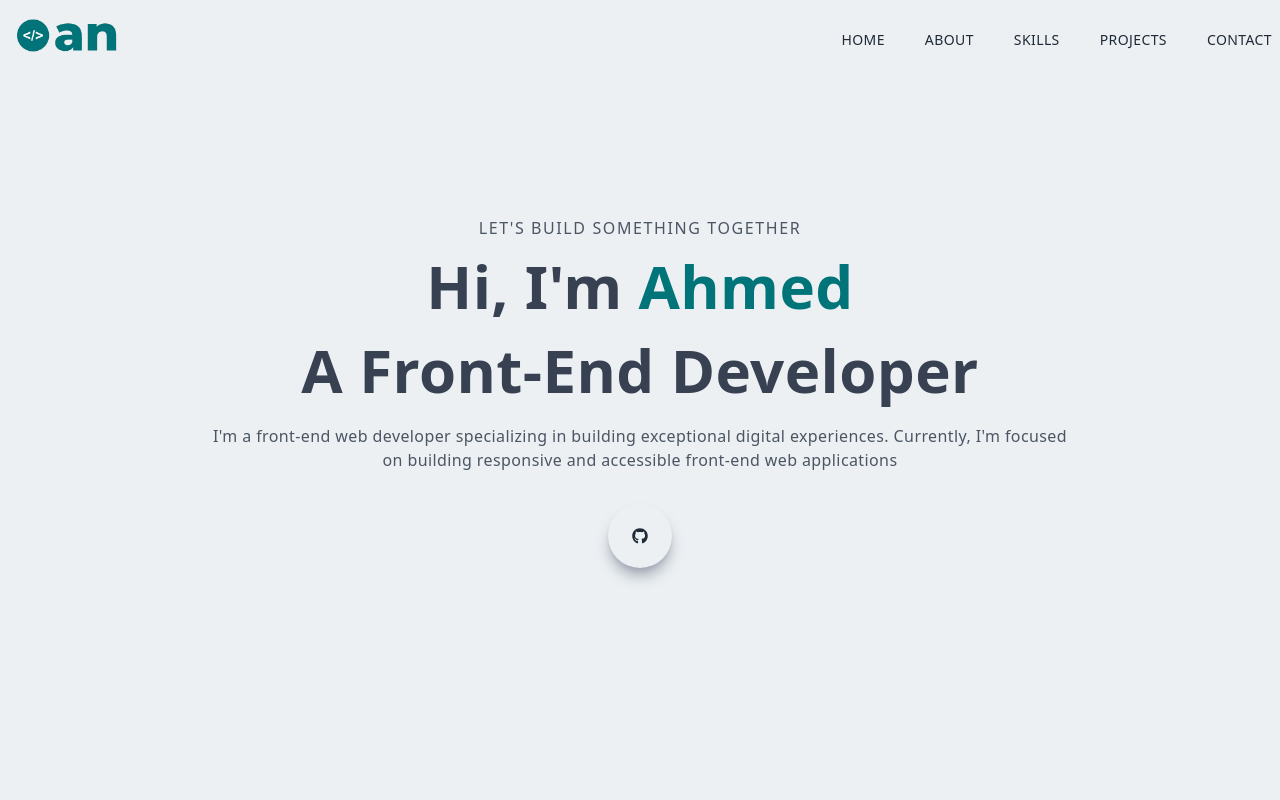
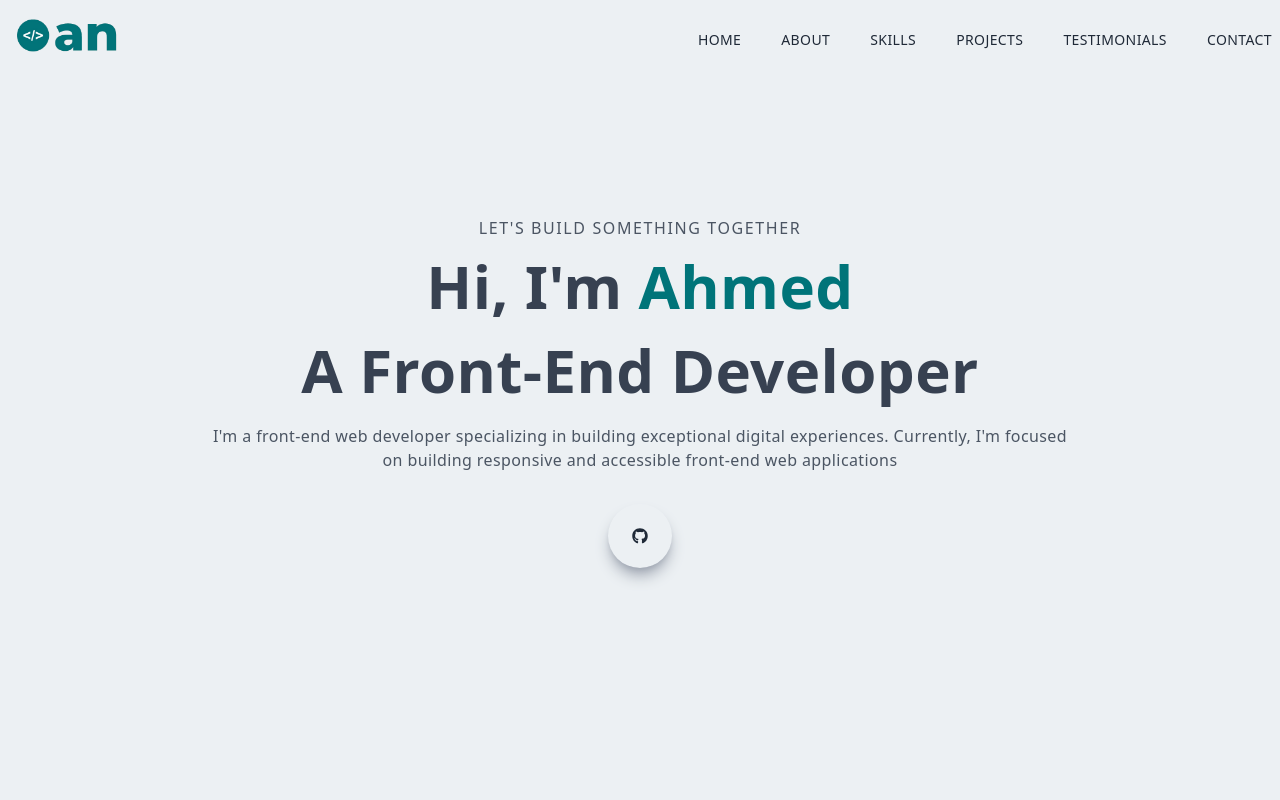
Before and after one commit to lazybump/Portfolio-site-Old, a Next.js app: page / in a window 1280 px wide. Shown: the top 800 px of the page. Built offline with nearby package versions, Linux system fonts and the light colour scheme.

Commit message:
add testimonial tab to navbar

```diff
--- a/components/NavBar.tsx
+++ b/components/NavBar.tsx
@@ -40,7 +40,8 @@ const NavBar: React.FC = () => {
     { id: 2, name: "About", route: "/#about" },
     { id: 3, name: "Skills", route: "/#skills" },
     { id: 4, name: "Projects", route: "/#projects" },
-    { id: 5, name: "Contact", route: "/#contact" },
+    { id: 5, name: "Testimonials", route: "/#testimonials" },
+    { id: 6, name: "Contact", route: "/#contact" },
   ];
 
   const socials = [
```
